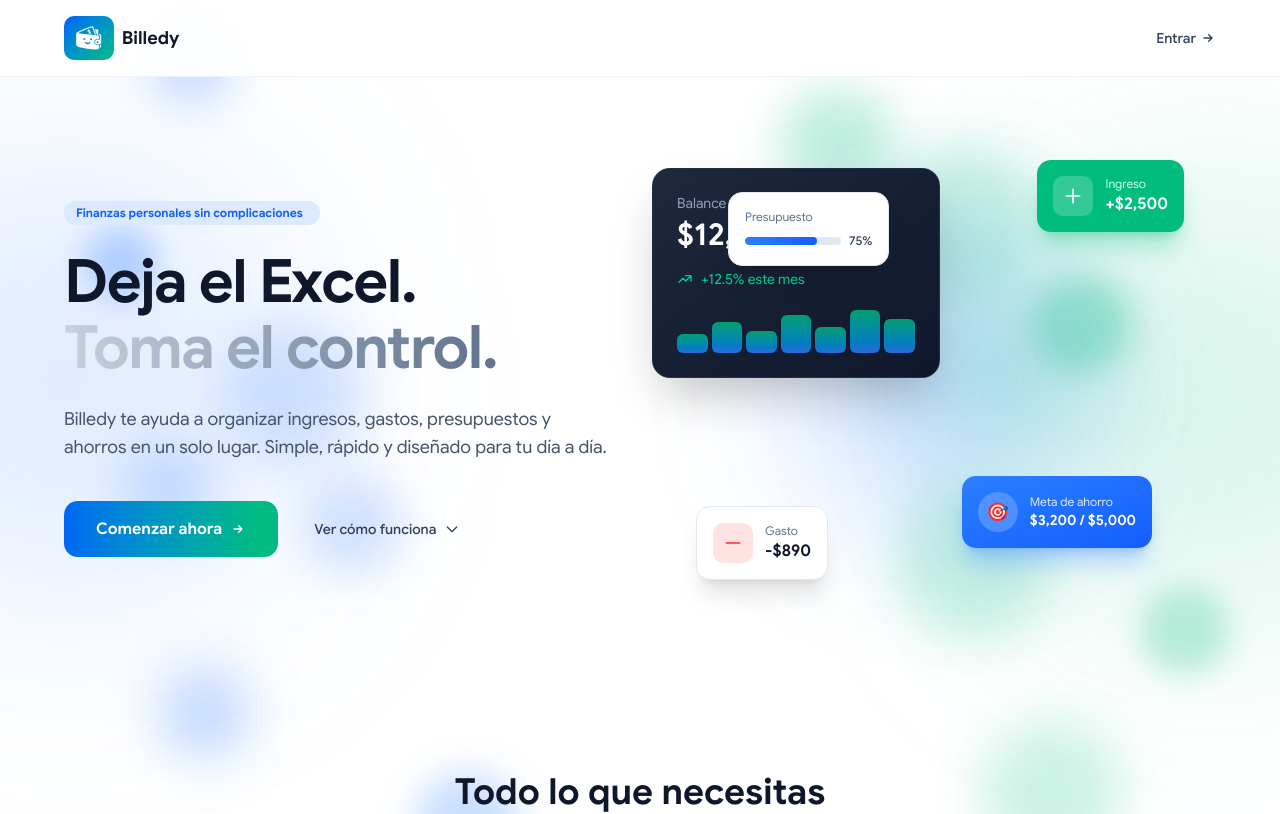
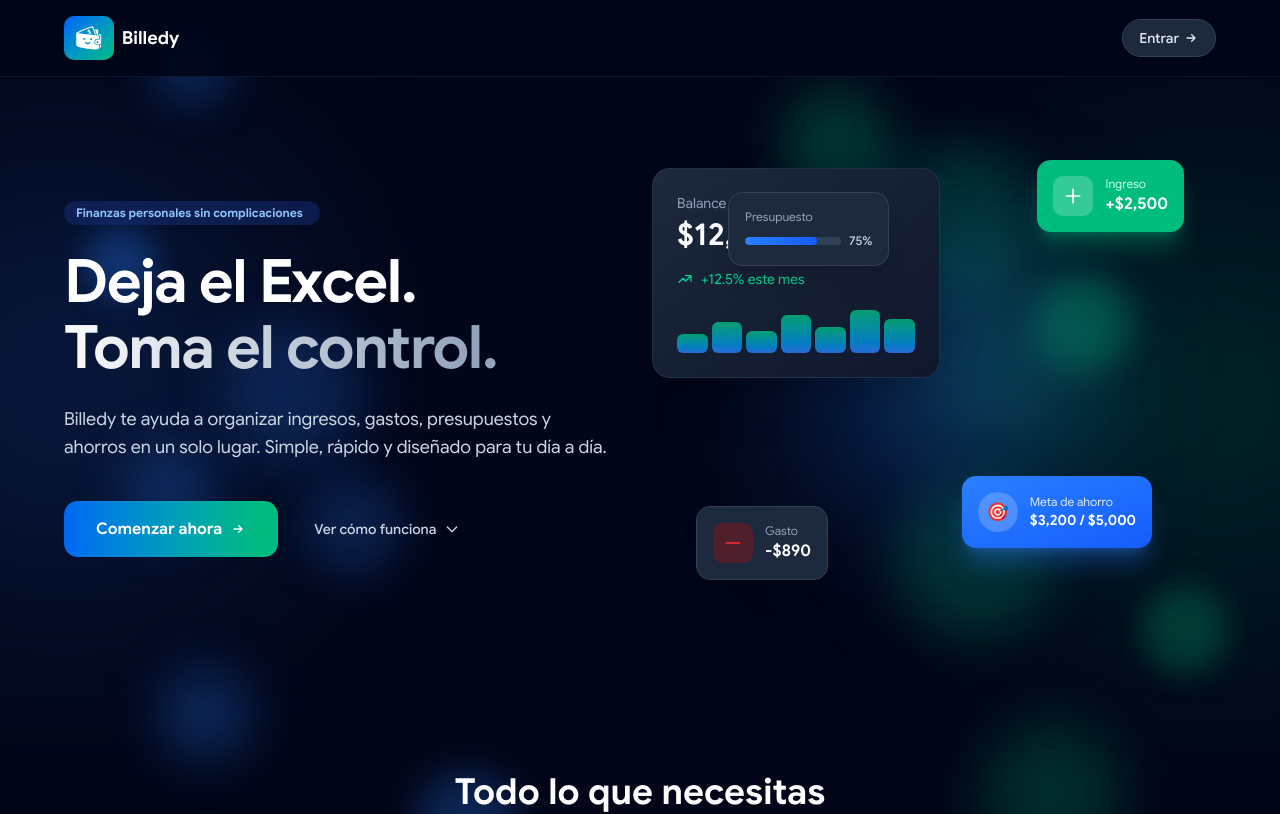
Before and after one commit to dalvaradotey/billedy.webapp, a Next.js app: page / in a window 1280 px wide. Shown: the top 814 px of the page. Built offline with nearby package versions, Linux system fonts and the light colour scheme.

Commit message:
UPDATE: modificacion landing

```diff
--- a/src/app/page.tsx
+++ b/src/app/page.tsx
@@ -132,7 +132,7 @@ export default function Home() {
   const [drawerOpen, setDrawerOpen] = useState(false);
 
   return (
-    <div className="min-h-screen bg-white dark:bg-slate-950 overflow-hidden">
+    <div className="dark min-h-screen bg-slate-950 overflow-hidden">
       {/* Animated background */}
       <div className="fixed inset-0 pointer-events-none" style={{ zIndex: 0 }}>
         {/* Glows grandes */}
@@ -169,7 +169,7 @@ export default function Home() {
 
           {/* Botón Entrar que abre drawer */}
           <Drawer open={drawerOpen} onOpenChange={setDrawerOpen}>
-            <DrawerTrigger className="group text-sm font-medium text-slate-700 dark:text-slate-200 hover:text-slate-900 dark:hover:text-white transition-colors flex items-center gap-1">
+            <DrawerTrigger className="group text-sm font-medium text-slate-700 dark:text-slate-200 bg-white dark:bg-slate-800 px-4 py-2 rounded-full border border-slate-200 dark:border-slate-700 hover:bg-slate-50 dark:hover:bg-slate-700 transition-colors flex items-center gap-1">
               Entrar
               <svg className="w-4 h-4 group-hover:translate-x-0.5 transition-transform" fill="none" stroke="currentColor" viewBox="0 0 24 24">
                 <path strokeLinecap="round" strokeLinejoin="round" strokeWidth={2} d="M13 7l5 5m0 0l-5 5m5-5H6" />
```
